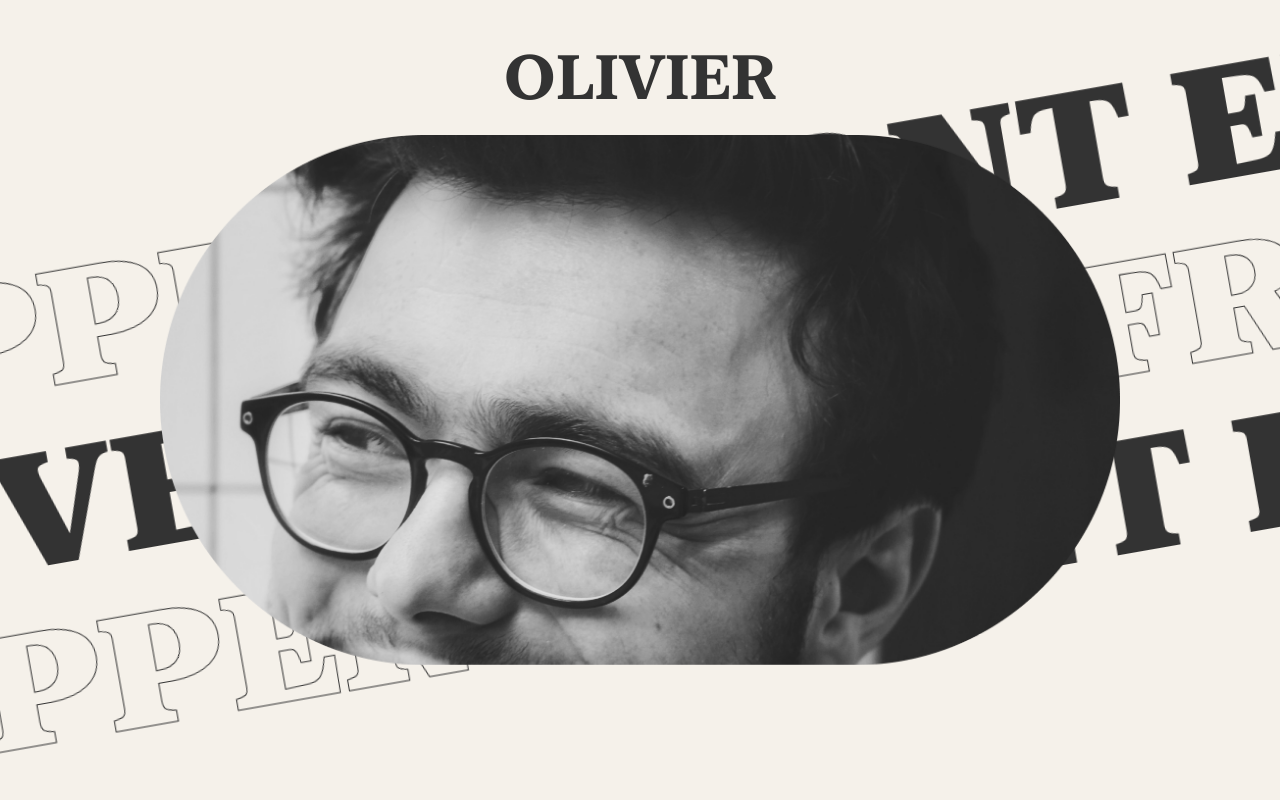
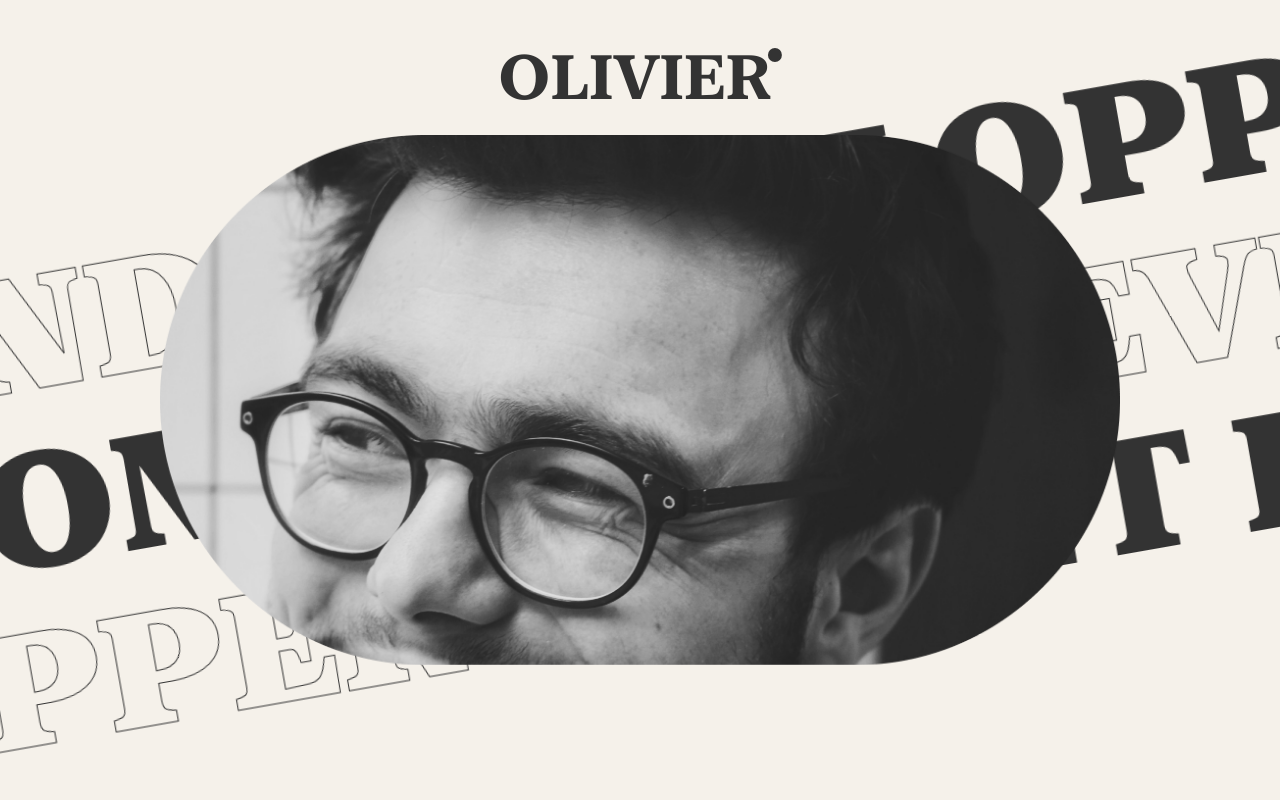
Before and after one commit to Berserk29/portfolio, a React (Vite) app: page / in a window 1280 px wide. Shown: the top 800 px of the page. Built offline with nearby package versions, Linux system fonts and the light colour scheme.

Commit message:
Created loadingName component and the marquee component

```diff
--- a/src/component/infiniteText/infiniteText.component.jsx
+++ b/src/component/infiniteText/infiniteText.component.jsx
@@ -3,26 +3,26 @@ import mediaQuery from '../../helper/mediaQuery'
 
 import Typo, { TypoType } from "../typo/typo.component";
 import { FlexCss, OverflowContainer, Text, Circle, CircleT} from "./infiniteText.styled"
-
-const textArr = [true, false, true];
+import { textArr } from "./infiniteText.data";
 
 const InfiniteText = () => {
     const isBigScreen = useMediaQuery(mediaQuery.useBigScreen)
     const typeLogic = (el) => el ? TypoType.Headline1T : TypoType.Headline1B;
+    const textLogic = (el) => el ? 'Developper' : 'Front end'
     const circleLogic = (el) => el ? <Circle/> : <CircleT/>
 
     const typoLine = (el) => (
         <>
-            { circleLogic(!el) }
-            <Typo type={typeLogic(el)}>&nbsp;Developper&nbsp;</Typo>
-            { circleLogic(el) }
-            <Typo type={typeLogic(!el)}>&nbsp;Front end&nbsp;</Typo>
+            { circleLogic(!el.moveUp) }
+            <Typo type={typeLogic(el.moveUp)}>&nbsp;{textLogic(el.textReverse)}&nbsp;</Typo>
+            { circleLogic(el.moveUp) }
+            <Typo type={typeLogic(!el.moveUp)}>&nbsp;{textLogic(!el.textReverse)}&nbsp;</Typo>
         </>
     )
 
     const typoComponent = (el) => (
         // INFO (isBigScreen) -> HAVE ENOUGH TEXT FOR BIG SCREEN
-        <Text moveUp={el}>
+        <Text moveUp={el.moveUp}>
             { typoLine(el) }
             { isBigScreen && typoLine(el) }
         </Text>
@@ -32,7 +32,7 @@ const InfiniteText = () => {
         <OverflowContainer>
             {textArr.map((el,i) => {
                 return (
-                <FlexCss key={i} moveUp={el}>
+                <FlexCss key={i} moveUp={el.moveUp}>
                     {typoComponent(el)}
                     {typoComponent(el)}
                 </FlexCss>
--- /dev/null
+++ b/src/component/infiniteText/infiniteText.data.js
@@ -0,0 +1,14 @@
+export const textArr = [
+    {
+       moveUp: true,
+       textReverse: false
+    },
+    {
+       moveUp: false,
+       textReverse: false
+    },
+    {
+       moveUp: true,
+       textReverse: true
+    },
+]
--- /dev/null
+++ b/src/component/loadingName/loadingName.component.jsx
@@ -0,0 +1,19 @@
+import { NameContainer, RelativeSection, LetterSpan, LetterSpanAfter} from "./loadingName.styled";
+import { nameArr } from "./loadingName.data";
+
+const LoadingName = () => {
+    return(
+        <NameContainer>
+            <RelativeSection>
+                {nameArr.map((el,i) => (
+                    nameArr.length !== i + 1 ?
+                    <LetterSpan key={i} cubic={el.cubic}>{el.letter}</LetterSpan>
+                    :
+                    <LetterSpanAfter key={i} cubic={el.cubic}>{el.letter}</LetterSpanAfter>
+                ))}
+            </RelativeSection>
+        </NameContainer>
+    )
+}
+
+export default LoadingName;
--- /dev/null
+++ b/src/component/loadingName/loadingName.data.js
@@ -0,0 +1,30 @@
+export const nameArr = [
+    {
+        letter: 'o',
+        cubic: 'ease'
+    },
+    {
+        letter: 'l',
+        cubic: 'cubic-bezier(.19,1,1,.99)'
+    },
+    {
+        letter: 'i',
+        cubic: 'linear'
+    },
+    {
+        letter: 'v',
+        cubic: 'cubic-bezier(.34,.13,1,.99)'
+    },
+    {
+        letter: 'i',
+        cubic: 'cubic-bezier(.39,.09,1,.99)'
+    },
+    {
+        letter: 'e',
+        cubic: 'cubic-bezier(.5,.04,1,.99)'
+    },
+    {
+        letter: 'r',
+        cubic: 'cubic-bezier(.73,-0.01,1,.99)'
+    },
+]
--- /dev/null
+++ b/src/component/loadingName/loadingName.styled.jsx
@@ -0,0 +1,45 @@
+import styled from "styled-components";
+import { letterAni, nameContainerAni, letterCircleAni } from "../../helper/keyframe";
+
+export const NameContainer = styled.div`
+    position: absolute;
+    top: 5vh;
+    left: 50%;
+    z-index: 3;
+    transform: translateY(42vh) translateX(-50%) scale(1.5);
+    animation: ${nameContainerAni} .5s forwards;
+    animation-delay: 2.9s;
+`
+
+export const RelativeSection = styled.div`
+    display: flex;
+    overflow: hidden;
+`
+
+export const LetterSpan = styled.span`
+    font-family: 'New York';
+    font-weight: 700;
+    font-size: 6.2rem;
+    color: white;
+    text-transform: uppercase;
+    transform: translateY(100%);
+    animation: ${letterAni} 1.6s forwards ${props => props.cubic};
+    animation-delay: 1.8s;
+`
+
+export const LetterSpanAfter = styled(LetterSpan)`
+    position: relative;
+    padding-right: 1.1rem;
+    &::after {
+        content: "";
+        top: 7.5px;
+        right: 0px;
+        position: absolute;
+        width: 1.42rem;
+        height: 1.42rem;
+        border-radius: 50%;
+        background-color: white;
+        animation: ${letterCircleAni} .4s forwards;
+        animation-delay: 2.9s;
+    }
+`
--- /dev/null
+++ b/src/component/marquee/marquee.component.jsx
@@ -0,0 +1,50 @@
+import { useState, useEffect } from "react";
+import { OverflowContainer, TextContainer, FlexContainer, Circle, CircleT } from "./marquee.styled"
+import Typo, { TypoType } from "../typo/typo.component";
+import { useInView } from "react-intersection-observer";
+
+const Marquee = () => {
+    const [ref, inView] = useInView({threshold: 0.1})
+    const [distance1, setDistance1] = useState(0)
+    const [distance2, setDistance2] = useState(-2505)
+    const typeLogic = (el) => el ? TypoType.Headline1T : TypoType.Headline1B;
+    const textLogic = (el) => el ? 'Developper' : 'Front end'
+    const circleLogic = (el) => el ? <Circle/> : <CircleT/>
+
+    useEffect(() => {
+        console.log(inView)
+    }, [inView])
+
+    useEffect(() => {
+        if(distance1 >= 2505) return setDistance1(-2505)
+        if(distance2 >= 2505) return setDistance2(-2505)
+        setTimeout(() => {
+            setDistance1(distance1 + 1.5 )
+            setDistance2(distance2 + 1.5 )
+        }, 20)
+    }, [distance1, distance2])
+
+    const typoLine = (el, el2) => (
+        <>
+            { circleLogic(!el) }
+            <Typo type={typeLogic(el)}>&nbsp;{textLogic(el2)}&nbsp;</Typo>
+            { circleLogic(el) }
+            <Typo type={typeLogic(!el)}>&nbsp;{textLogic(!el2)}&nbsp;</Typo>
+        </>
+    )
+
+    return (
+        <OverflowContainer ref={ref}>
+            <FlexContainer>
+                <TextContainer style={{transform: `translate3d(${distance1}px,0px,0px)`}}>
+                    {typoLine(true, true)}
+                </TextContainer>
+                <TextContainer style={{transform: `translate3d(${distance2}px,0px,0px)`}}>
+                    {typoLine(true, true)}
+                </TextContainer>
+            </FlexContainer>
+        </OverflowContainer>
+    )
+}
+
+export default Marquee;
--- /dev/null
+++ b/src/component/marquee/marquee.styled.jsx
@@ -0,0 +1,45 @@
+import styled from "styled-components";
+
+export const OverflowContainer = styled.section`
+    position: absolute;
+    width: 100vw;
+    height: auto;
+    /* transform: rotate(-10deg); */
+    z-index: 1;
+    display: flex;
+    flex-direction: column;
+`
+
+export const FlexContainer = styled.div`
+    /* display: flex; */
+    /* align-items: center; */
+    position: relative;
+    white-space: nowrap;
+`
+
+export const TextContainer = styled.div`
+    position: absolute;
+    display: flex;
+    align-items: center;
+`
+
+
+// To see
+export const FlexCss = styled.div`
+    display: flex;
+    flex-direction: ${props => props.moveUp ? 'row-reverse' : 'row'};
+    white-space: nowrap;
+    gap: 0;
+`
+
+export const Circle = styled.div`
+    width: 4.6rem;
+    height: 4.6rem;
+    border-radius: 50%;
+    background-color: var(--color-primary);
+`
+
+export const CircleT = styled(Circle)`
+    background-color: transparent;
+    border: 1px solid var(--color-primary);
+`
--- a/src/component/movingText/movingText.component.jsx
+++ b/src/component/movingText/movingText.component.jsx
@@ -7,13 +7,13 @@ import { TextContainer } from "./movingText.styled"
 import Typo from "../typo/typo.component"
 
 const MovingText = ({props}) => {
-    const {type, text, delay, duration, isBorderTop, isBorderBottom, threshold} = props
+    const {type, text, duration, isBorderTop, isBorderBottom, threshold} = props
     const control = useAnimation()
     const [ref, inView] = useInView({threshold: threshold})
 
     const variantUp = {
-        visible: {opacity: 1, y: 0, transition: {duration: duration, delay: delay}},
-        hidden: {opacity: 0, y: '20px'}
+        visible: {opacity: 1, y: 0, transition: {duration: duration}},
+        hidden: {opacity: 0, y: '30px'}
     }
 
     useEffect(() => {
--- a/src/section/loadingPage/loadingPage.component.jsx
+++ b/src/section/loadingPage/loadingPage.component.jsx
@@ -1,10 +1,17 @@
 import { useState, useEffect } from "react";
 
-import { Container, HeaderImg, AnimationContainer, ContainerBelow, NameContainer} from "./loadingPage.styled";
+import {
+    Container,
+    HeaderImg,
+    AnimationContainer,
+    ContainerBelow,
+} from "./loadingPage.styled";
 import { loadingImg } from "./loadingPage.data";
 
 import InfiniteText from '../../component/infiniteText/infiniteText.component'
 import Typo, { TypoType } from "../../component/typo/typo.component";
+import LoadingName from "../../component/loadingName/loadingName.component";
+import Marquee from "../../component/marquee/marquee.component";
 
 const LoadingPage = () => {
     const [animationOn, setAnimationOn] = useState(false)
@@ -20,14 +27,15 @@ const LoadingPage = () => {
     return (
         <>
             { !endAnimation &&
-            <Container>
-                <AnimationContainer/>
-            </Container>
+                <Container>
+                    <AnimationContainer/>
+                </Container>
             }
             <ContainerBelow changeColor={animationOn}>
-                <NameContainer><Typo type={TypoType.Headline3B}>Olivier</Typo></NameContainer>
+                <LoadingName />
                 <HeaderImg src={loadingImg} endAni={endAnimation}/>
                 <InfiniteText />
+                {/* <Marquee /> */}
             </ContainerBelow>
         </>
     )
--- a/src/section/loadingPage/loadingPage.styled.jsx
+++ b/src/section/loadingPage/loadingPage.styled.jsx
@@ -44,10 +44,3 @@ export const HeaderImg = styled.img`
     animation-delay: 1.5s;
     z-index: 2;
 `
-
-export const NameContainer = styled.div`
-    position: absolute;
-    top: 5vh;
-    left: 50%;
-    transform: translate(-50%);
-`
--- a/src/section/pageOne/pageOne.data.js
+++ b/src/section/pageOne/pageOne.data.js
@@ -5,32 +5,28 @@ export const pageOneTextArr = [
     {
         type: TypoType.Headline3W,
         text: 'In the years following my high school graduation, I was uncertain about the path I should pursue in my future.',
-        delay: 0.3,
         duration: 1,
         isBorderTop: true,
-        threshold: 0.3,
+        threshold: 0.8,
     },
     {
         type: TypoType.Headline3W,
         text: 'So many questions, yet so few answers.',
-        delay: 3,
         duration: 1,
-        threshold: 0.4,
+        threshold: 1,
     },
     {
         type: TypoType.Headline3W,
         text: 'I decided to work for now and then find a solution later.',
-        delay: 5,
         duration: 1,
-        threshold: 0.4,
+        threshold: 1,
     },
     {
         type: TypoType.Headline3W,
         text: 'Regretfully, the revelation remains hidden...',
-        delay: 5,
         duration: 1,
+        threshold: 1,
         isBorderBottom: true,
-        threshold: 0.4,
     },
 
 ]
```
Also changed, not shown: src/helper/keyframe.js (+36 -16 lines), 1 other file (tests, documents, lock files or other folders).
